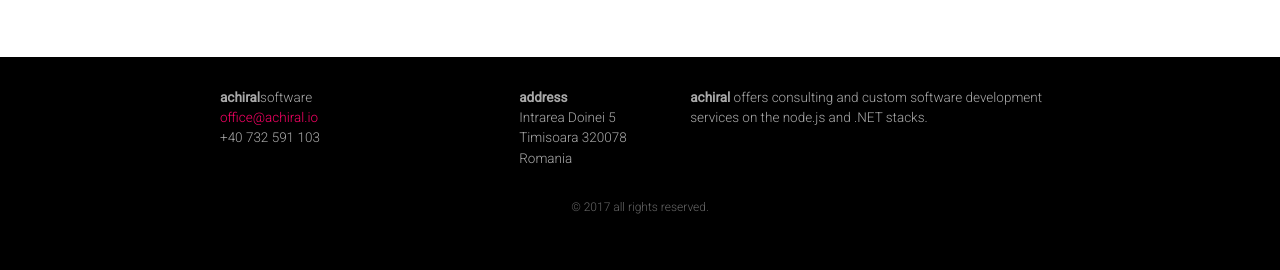
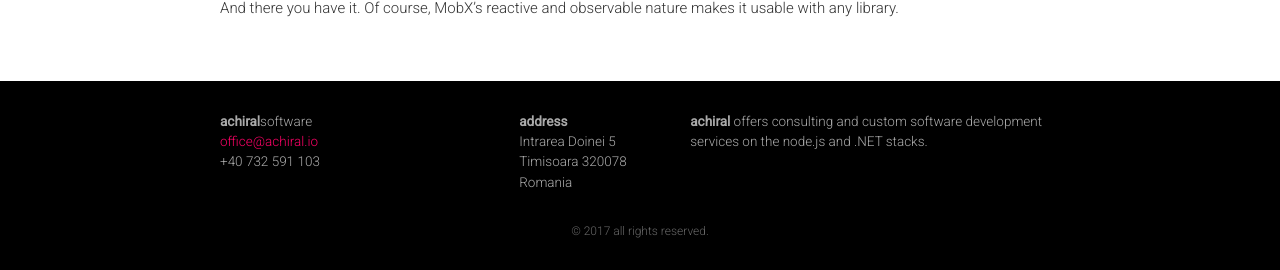
Before and after one commit to toaderflorin/eksia, a Jekyll site: the page built from _posts/2017-12-07-mobx.markdown, in a window 1280 px wide and 900 px high, scrolled down 1551 px, cut to the strip 630-900 px from the top of the window. Built offline with Jekyll 4.4.1, drawn with Linux system fonts in a browser that asks for light colours; nearby versions of some CDN libraries; before the commit the page ends 2427 px from its top, so only the background shows below that.

Commit message:
Minor tweaks to article.

```diff
--- a/_posts/2017-12-07-mobx.markdown
+++ b/_posts/2017-12-07-mobx.markdown
@@ -31,3 +31,5 @@
 Hooking up the store to a React component is also very simple:
 
 <script src="https://gist.github.com/toaderflorin/5beba93b2e280b3422c2f0c5d87184e7.js"></script>
+
+And there you have it. Of course, MobX's reactive and observable nature makes it usable with any library.
```
